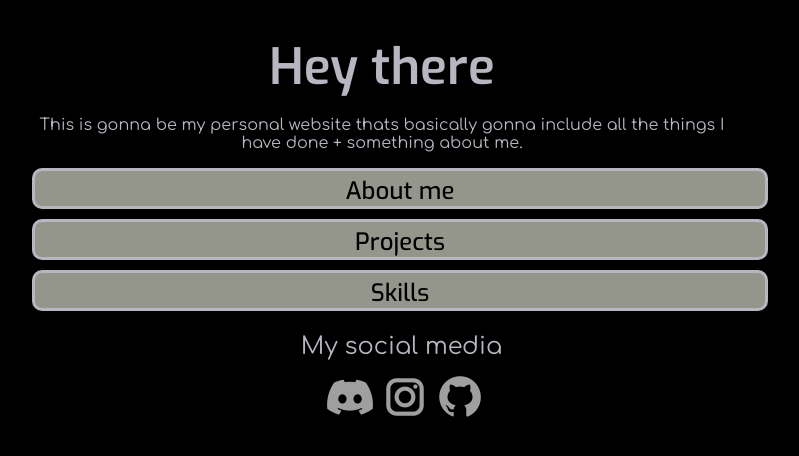
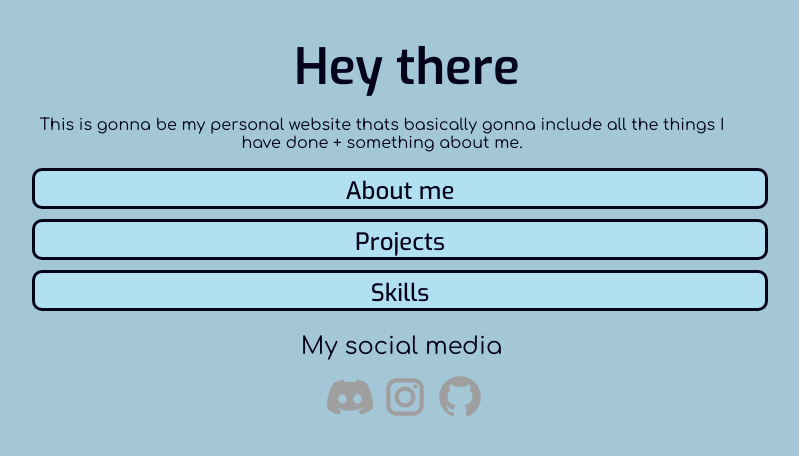
Before and after one commit to tmatejcek/tmatejcek.github.io, a plain HTML site: page index.html in a window 1280 px wide. Shown: the whole page, without its empty margins (258-1057 px from the left). Drawn offline with Linux system fonts and the light colour scheme.

Commit message:
Color changes

```diff
--- a/assets/css/global.css
+++ b/assets/css/global.css
@@ -5,7 +5,7 @@
 body{
     font-family: 'Comfortaa', sans-serif;
     font-weight: 400;
-    background-color: black;
+    background-color: #A3C7D6;
     color: #ffffff;
 }
 
@@ -13,25 +13,25 @@ h1 {
     font-family: 'Exo', sans-serif;
     font-weight: 600;
     font-size: 50px;
-    color: #B7B6C1;
+    color: #050319;
 }
 
 h2 {
     font-family: 'Exo', sans-serif;
     font-weight: 500;
-    color: #B7B6C1;
+    color: #050319;
 }
 
 h3, h4, h5, h6 {
     font-family: 'Exo', sans-serif;
     font-weight: 500;
-    color: #B7B6C1;
+    color: #050319;
 }
 
 span, p {
     font-family: 'Comfortaa';
     font-weight: 400;
-    color: #B7B6C1;
+    color: #050319;
 }
 
 img {
@@ -43,7 +43,7 @@ img {
 li {
     font-family: 'Comfortaa';
     font-weight: 400;
-    color: #B7B6C1;
+    color: #112A41;
 }
 
 ul {
@@ -76,8 +76,8 @@ a:visited {
 .Text {
     margin-top: 10px;
     border-radius: 10px;
-    background-color: #94958B;
-    border: 3px solid #B7B6C1;
+    background-color: #B1E1F1;
+    border: 3px solid #050319;
     width: 700px;
     height: 10px;
     display: flex;
--- a/index.html
+++ b/index.html
@@ -12,7 +12,7 @@
 <body>
     <div class="cropped-web">
             <!--title-->
-        <h1 style="margin-bottom: 0px;"> Hey there   </h1>
+        <h1 style="margin-bottom: 0px; margin-left: 50px;"> Hey there   </h1>
             <!-- Something about me -->
             <p>
                This is gonna be my personal website thats basically gonna include all the things I have done + something about me.
@@ -22,21 +22,21 @@
                 <div class="Box">
                     <a href="/other-sites/about-me.html">
                         <div class="Text">
-                            <h2 style="color: black";>About me</h2>
+                            <h2 style="color: #050319";>About me</h2>
                         </div>
                     </a>
                 </div>
                 <div class="Box">
                     <a href="/other-sites/projects.html">
                         <div class="Text">
-                            <h2 style="color: black";>Projects</h2>
+                            <h2 style="color: #050319";>Projects</h2>
                         </div>
                     </a>
                 </div>
                 <div class="Box">
                     <a href="/other-sites/skills.html">
                         <div class="Text">
-                            <h2 style="color: black";>Skills</h2>
+                            <h2 style="color: #050319";>Skills</h2>
                         </div>
                     </a>
                 </div>
```
